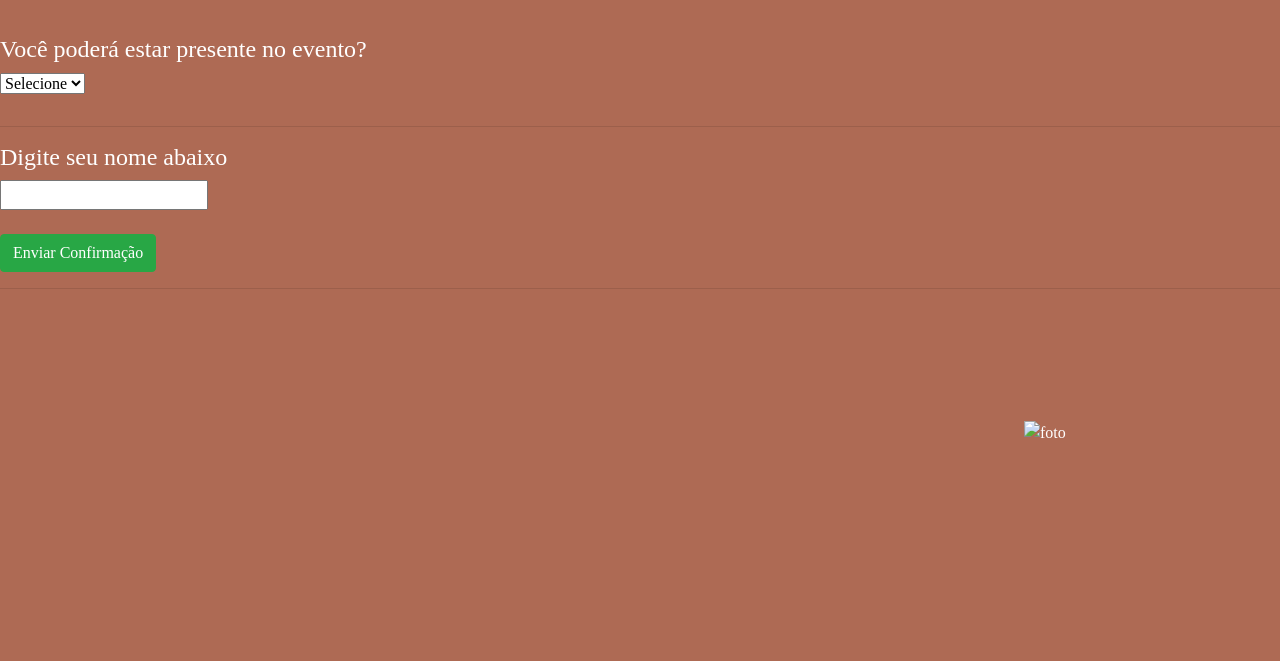
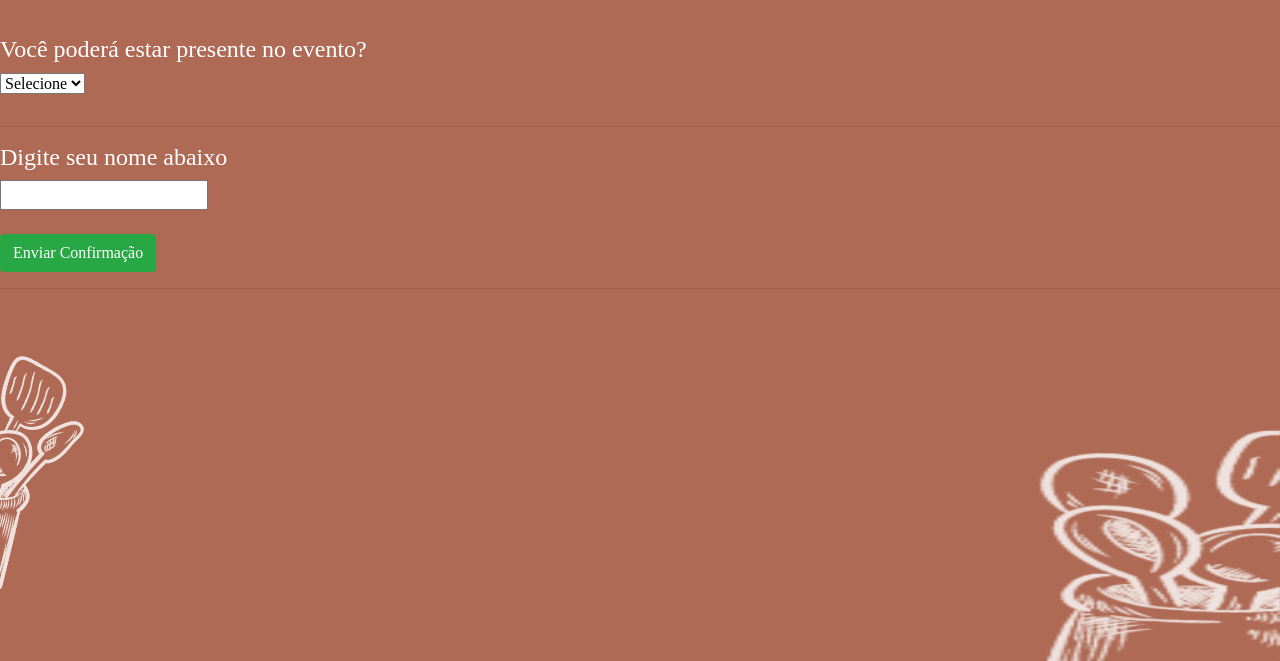
Before and after one commit to AugustoW12/ConfirmacaoPresenca, a plain HTML site: page index.html in a window 1280 px wide. Shown: the part 139-800 px from the top of the page. Drawn offline with nearby package versions, Linux system fonts and the light colour scheme.

Commit message:
index.html

```diff
--- a/index.html
+++ b/index.html
@@ -32,8 +32,8 @@
 
     <br><br>
 
-      <img src="img/esquerdo.png" alt="" class="foto_esquerda">
-    <img class="foto_direita" src="img/direito.png" alt="foto">
+    <img src="esquerdo.png" alt="" class="foto_esquerda">
+    <img class="foto_direita" src="direito.png" alt="foto">
 
     <script src="script.js"></script>
 </body>
```
